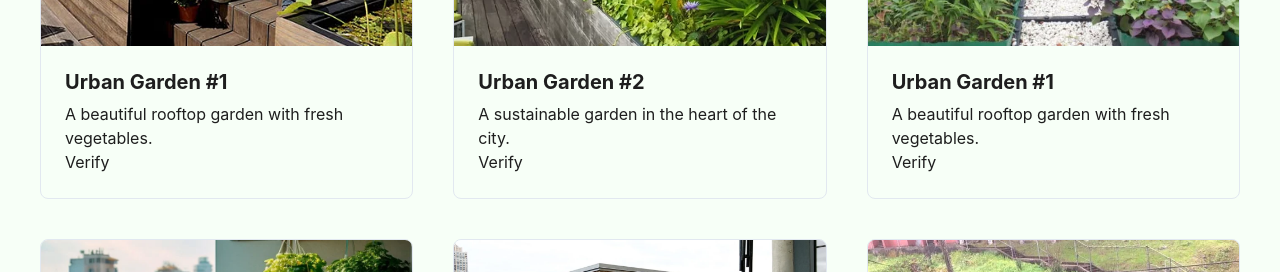
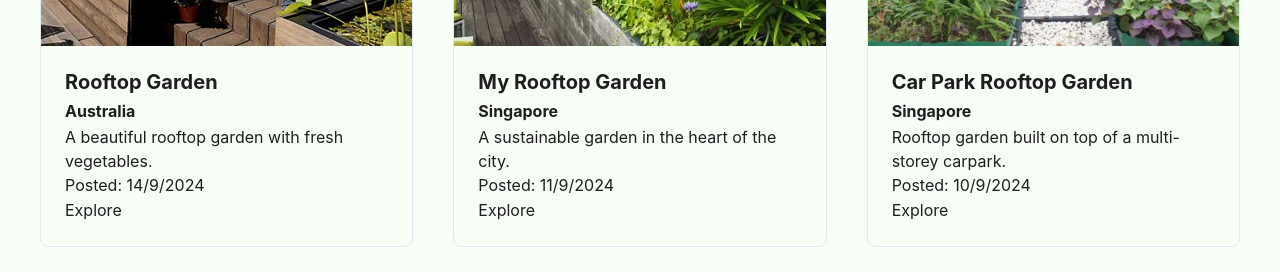
Before and after one commit to majin-land/egro, a React (Vite) app in the folder apps/frontend/: page /browse-gardens in a window 1280 px wide. Shown: the part 458-730 px from the top of the page. Built offline with nearby package versions, Linux system fonts and the light colour scheme; no server answers; what @vechain/dapp-kit-react would draw is missing.

Commit message:
garden pages

```diff
--- a/apps/frontend/src/App.tsx
+++ b/apps/frontend/src/App.tsx
@@ -9,6 +9,7 @@ import MyGardenPage from "./pages/MyGardenPage";
 import HomePage from "./pages/HomePage";
 import CommunityPage from "./pages/CommunityPage";
 import ChallengePage from "./pages/ChallengePage";
+import GardenPage from "./pages/GardenPage";
 // import { MobileCamera } from "./components/MobileCamera";
 
 function App() {
@@ -39,6 +40,7 @@ function App() {
                 <Route path="/" element={<HomePage />} />
                 <Route path="/community" element={<CommunityPage />} />
                 <Route path="/browse-gardens" element={<BrowseGardensPage />} />
+                <Route path="/garden/:gardenId" element={<GardenPage />} />
                 <Route path="/challenges" element={<ChallengesPage />} />
                 <Route
                   path="/challenge/:challengeId"
--- a/apps/frontend/src/data/challenges.tsx
+++ b/apps/frontend/src/data/challenges.tsx
@@ -1,10 +1,12 @@
+//TODO: Plug in to data source
+
 export const challenges = [
   {
     id: 1,
     image: "/img/challenges/most_popular.webp",
     title: "Most Popular Garden (September)",
     description: "Get the most likes on your garden to win.",
-    bounty: "1000",
+    bounty: "600",
     start_date: "1/9/2024",
     end_date: "30/9/2024",
   },
@@ -19,9 +21,9 @@ export const challenges = [
   },
   {
     id: 3,
-    image: "/img/challenges/best.webp",
-    title: "Best Balcony Garden",
-    description: "Impress with a creative and sustainable balcony garden.",
+    image: "/img/challenges/office.webp",
+    title: "Best Office Garden",
+    description: "Inspirational office greens.",
     bounty: "800",
     start_date: "1/11/2024",
     end_date: "30/11/2024",
@@ -40,7 +42,7 @@ export const challenges = [
     image: "/img/challenges/rookie.webp",
     title: "Rookie of the Month",
     description: "New gardeners can win by sharing their progress.",
-    bounty: "700",
+    bounty: "300",
     start_date: "1/9/2024",
     end_date: "30/9/2024",
   },
@@ -49,7 +51,7 @@ export const challenges = [
     image: "/img/challenges/vertical.webp",
     title: "Best Vertical Garden",
     description: "Show your creativity with a space-saving vertical garden.",
-    bounty: "900",
+    bounty: "800",
     start_date: "1/10/2024",
     end_date: "31/10/2024",
   },
@@ -67,7 +69,7 @@ export const challenges = [
     image: "/img/challenges/tech.webp",
     title: "High Tech Challenge",
     description: "Science your garden to the moon.",
-    bounty: "1200",
+    bounty: "900",
     start_date: "1/12/2024",
     end_date: "31/12/2024",
   },
--- /dev/null
+++ b/apps/frontend/src/data/gardens.tsx
@@ -0,0 +1,72 @@
+//TODO: Plug in to data source
+
+export const gardens = [
+  {
+    id: 1,
+    image: "/img/gardens/garden1.webp",
+    title: "Rooftop Garden",
+    description: "A beautiful rooftop garden with fresh vegetables.",
+    countryCode: "AU",
+    country: "Australia",
+    wallet: "0xaC3824073E9ddA5c676D131457FeDbF2799409aB",
+    date: "14/9/2024",
+  },
+  {
+    id: 2,
+    image: "/img/gardens/garden2.webp",
+    title: "My Rooftop Garden",
+    description: "A sustainable garden in the heart of the city.",
+    countryCode: "SG",
+    country: "Singapore",
+    wallet: "0xaC3824073E9ddA5c676D131457FeDbF2799409aB",
+    date: "11/9/2024",
+  },
+  {
+    id: 3,
+    image: "/img/gardens/garden3.webp",
+    title: "Car Park Rooftop Garden",
+    description: "Rooftop garden built on top of a multi-storey carpark.",
+    countryCode: "SG",
+    country: "Singapore",
+    wallet: "0xaC3824073E9ddA5c676D131457FeDbF2799409aB",
+    date: "10/9/2024",
+  },
+  {
+    id: 4,
+    image: "/img/gardens/garden4.webp",
+    title: "Cozy Balcony Garden",
+    description: "A garden on a cozy balcony with a view of the city.",
+    countryCode: "SG",
+    country: "Singapore",
+    wallet: "0xaC3824073E9ddA5c676D131457FeDbF2799409aB",
+    date: "1/9/2024",
+  },
+  {
+    id: 5,
+    image: "/img/gardens/garden5.webp",
+    title: "Balcony Garden",
+    description: "Nice balcony garden with art pieces.",
+    countryCode: "UK",
+    country: "United Kingdom",
+    wallet: "0xaC3824073E9ddA5c676D131457FeDbF2799409aB",
+    date: "31/8/2024",
+  },
+  {
+    id: 6,
+    image: "/img/gardens/garden6.webp",
+    title: "Hillside View Balcony Garden",
+    description: "A balcony garden with various vegetables.",
+    countryCode: "SG",
+    country: "Singapore",
+    wallet: "0xaC3824073E9ddA5c676D131457FeDbF2799409aB",
+    date: "1/8/2024",
+  },
+];
+
+export const gardensDataMap: { [key: string]: any } = gardens.reduce(
+  (map, garden) => {
+    map[garden.id] = garden;
+    return map;
+  },
+  {} as { [key: string]: any }
+);
--- a/apps/frontend/src/pages/BrowseGardensPage.tsx
+++ b/apps/frontend/src/pages/BrowseGardensPage.tsx
@@ -1,50 +1,13 @@
-import { Box, SimpleGrid, Image, Heading, Text } from "@chakra-ui/react";
+import {
+  Box,
+  SimpleGrid,
+  Image,
+  Heading,
+  Text,
+  Button,
+} from "@chakra-ui/react";
 import { Link } from "react-router-dom";
-
-const gardens = [
-  {
-    id: 1,
-    image: "/img/gardens/garden1.webp",
-    title: "Urban Garden #1",
-    description: "A beautiful rooftop garden with fresh vegetables.",
-    wallet: "0xaC3824073E9ddA5c676D131457FeDbF2799409aB",
-  },
-  {
-    id: 2,
-    image: "/img/gardens/garden2.webp",
-    title: "Urban Garden #2",
-    description: "A sustainable garden in the heart of the city.",
-    wallet: "0xaC3824073E9ddA5c676D131457FeDbF2799409aB",
-  },
-  {
-    id: 3,
-    image: "/img/gardens/garden3.webp",
-    title: "Urban Garden #1",
-    description: "A beautiful rooftop garden with fresh vegetables.",
-    wallet: "0xaC3824073E9ddA5c676D131457FeDbF2799409aB",
-  },
-  {
-    id: 4,
-    image: "/img/gardens/garden4.webp",
-    title: "Urban Garden #1",
-    description: "A beautiful rooftop garden with fresh vegetables.",
-    wallet: "0xaC3824073E9ddA5c676D131457FeDbF2799409aB",
-  },
-  {
-    id: 5,
-    image: "/img/gardens/garden5.webp",
-    title: "Urban Garden #1",
-    description: "A beautiful rooftop garden with fresh vegetables.",
-    wallet: "0xaC3824073E9ddA5c676D131457FeDbF2799409aB",
-  },
-  {
-    id: 6,
-    image: "/img/gardens/garden6.webp",
-    title: "Urban Garden #1",
-    description: "A beautiful rooftop garden with fresh vegetables.",
-    wallet: "0xaC3824073E9ddA5c676D131457FeDbF2799409aB",
-  },
-];
+import { gardens } from "../data/gardens";
 
 export default function BrowseGardens() {
   return (
@@ -65,13 +28,19 @@ export default function BrowseGardens() {
               <Heading as="h3" size="md" mb={2}>
                 {garden.title}
               </Heading>
+              <Heading as="h4" size="sm" mb={1}>
+                {garden.country}
+              </Heading>
               <Text>{garden.description}</Text>
-              <Link
-                to={`https://explore-testnet.vechain.org/accounts/${garden.wallet}`}
-                target="_blank"
+              <Text>Posted: {garden.date}</Text>
+              <Button
+                colorScheme="green"
+                variant="solid"
+                as="a"
+                href={`/garden/${garden.id}`}
               >
-                Verify
-              </Link>
+                Explore
+              </Button>
             </Box>
           </Box>
         ))}
--- /dev/null
+++ b/apps/frontend/src/pages/GardenPage.tsx
@@ -0,0 +1,43 @@
+import { Box, Image, Heading, Text, Button } from "@chakra-ui/react";
+import { gardensDataMap } from "../data/gardens";
+import { useParams } from "react-router-dom";
+
+export default function GardenPage() {
+  const { gardenId } = useParams<{ gardenId: any }>();
+
+  const garden = gardensDataMap[gardenId || ""];
+  console.log(garden, gardenId);
+
+  if (!garden) {
+    return <div>Garden not found.</div>;
+  }
+
+  return (
+    <Box p={6} maxW={"container.xl"} mx={"auto"}>
+      <Heading as="h1" size="xl" mb={6} textAlign="center">
+        Garden: {garden.title}
+      </Heading>
+      <Heading as="h2" size="l" mb={6} textAlign="center">
+        Date: {garden.date}
+      </Heading>
+      <Box
+        position="relative"
+        width="100%"
+        paddingTop="100%" // aspect ratio
+        borderRadius={16}
+        overflow="hidden"
+      >
+        <Image
+          src={garden.image}
+          objectFit="cover"
+          position="absolute"
+          top={0}
+          left={0}
+          width="100%"
+          height="100%"
+        />
+      </Box>
+      <Text>{garden.description}</Text>
+    </Box>
+  );
+}
```
Also changed, not shown: apps/frontend/public/img/challenges/best.webp (deleted), apps/frontend/public/img/challenges/office.webp (added).
